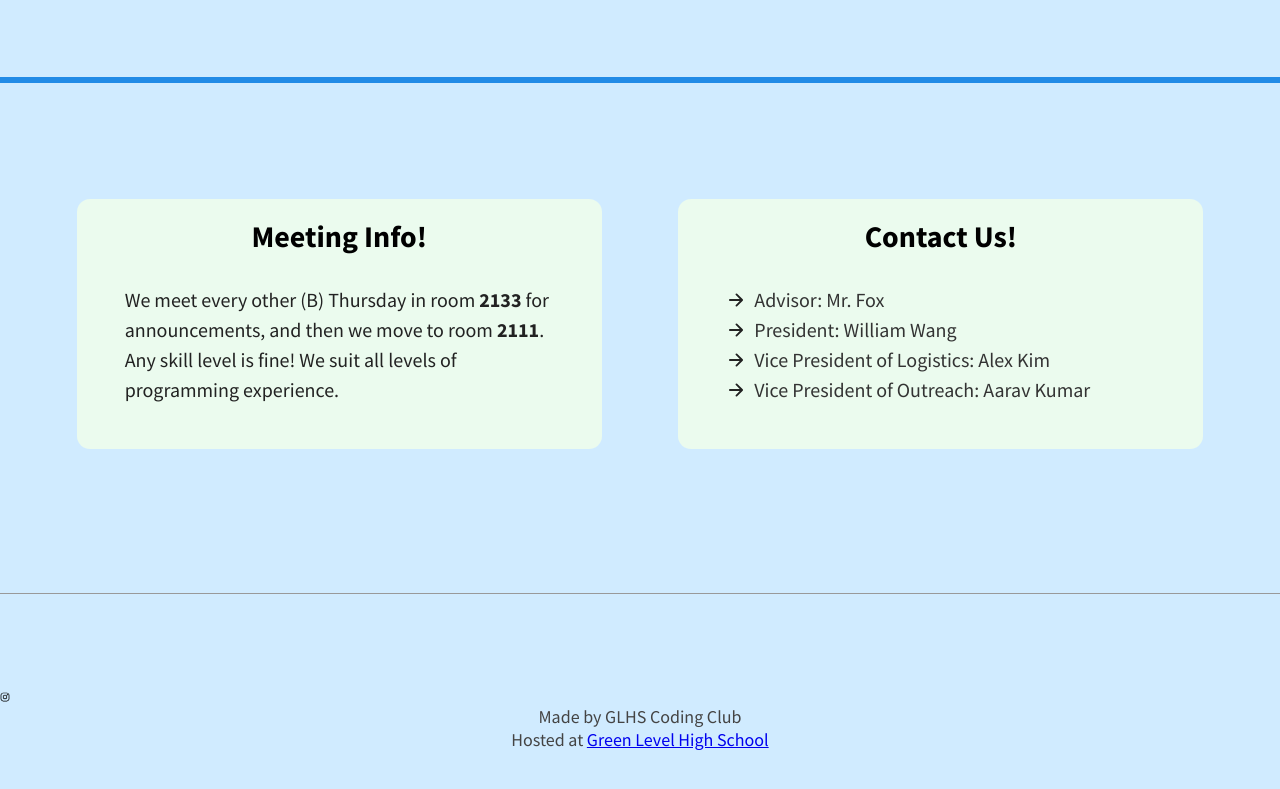
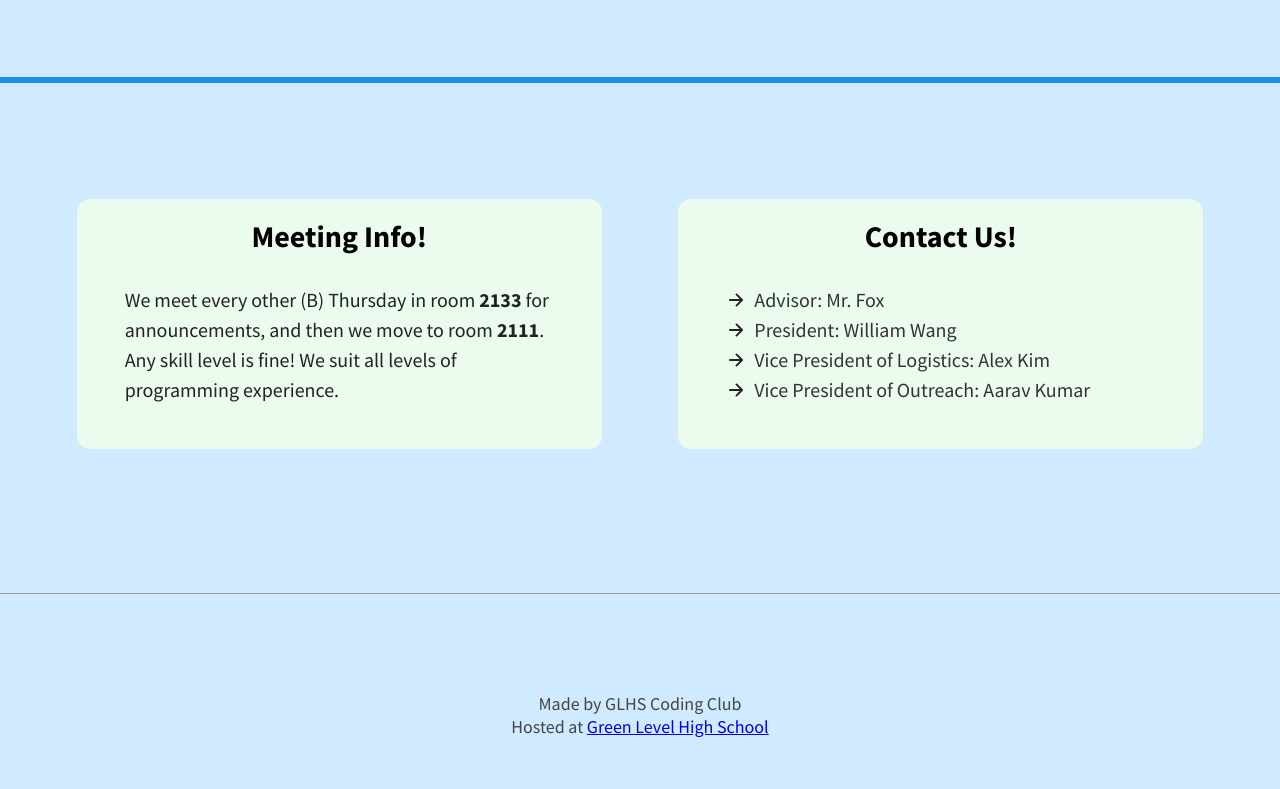
Before and after one commit to ahkim76/greenlevelprogramming, a plain HTML site: page index.html in a window 1280 px wide. Shown: the part 637-1426 px from the top of the page. Drawn offline with nearby package versions, Linux system fonts and the light colour scheme.

Commit message:
Update index.html

```diff
--- a/index.html
+++ b/index.html
@@ -151,11 +151,7 @@
       </div>
     </section>
     <footer class="footer">
-      <div class="socials">
-        <div class="social">
-          <ion-icon class="social-icon" name="logo-instagram"></ion-icon>
-        </div>
-      </div>
+
       <div class="copyright">
         Made by GLHS Coding Club<br />Hosted at
         <a class="yeeee" href="https://www.wcpss.net/greenlevelhs"
```
